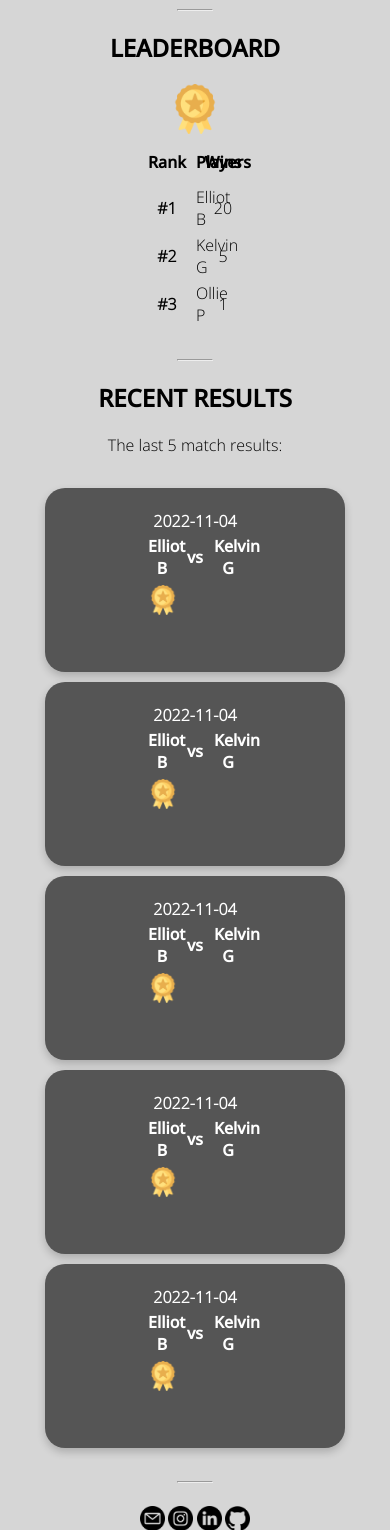
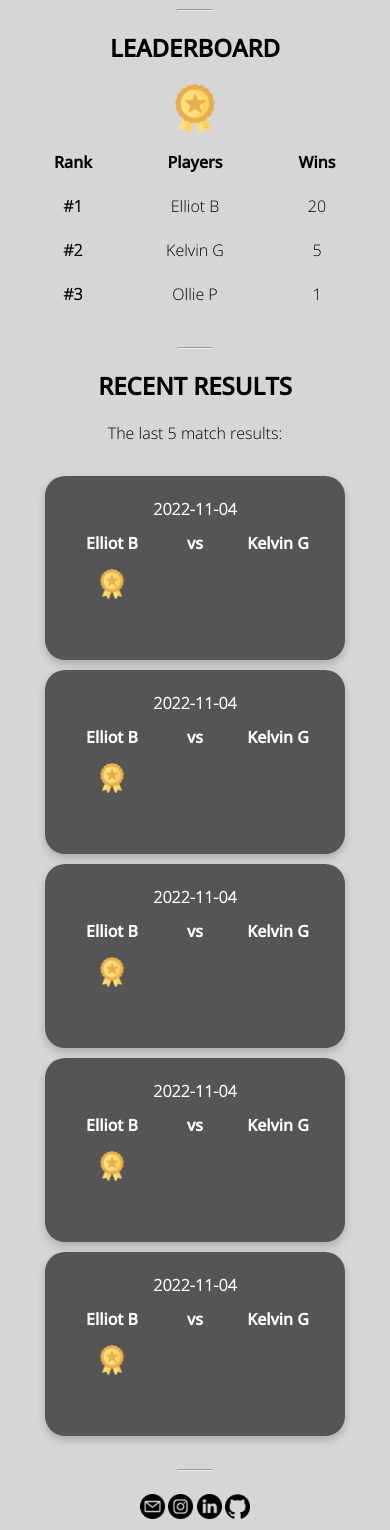
Before and after one commit to kelvgooding/8ball-leaderboard, a Flask app: page / in a window 390 px wide. Shown: the part 808-2338 px from the top of the page. Run offline with Flask 2, Linux system fonts and the light colour scheme; data comes from the database, SQL or seed files in the repository.

Commit message:
Update styles.css

```diff
--- a/static/css/styles.css
+++ b/static/css/styles.css
@@ -114,7 +114,7 @@
         margin-left: auto;
         margin-right: auto;
         font-size: 20px;
-        width: 100px;
+        width: 300px;
         }
 
     th {
@@ -146,6 +146,7 @@
         margin-left: auto;
         margin-right: auto;
         font-size: 20px;
+        width: 300px;
         }
 
     th {
```
